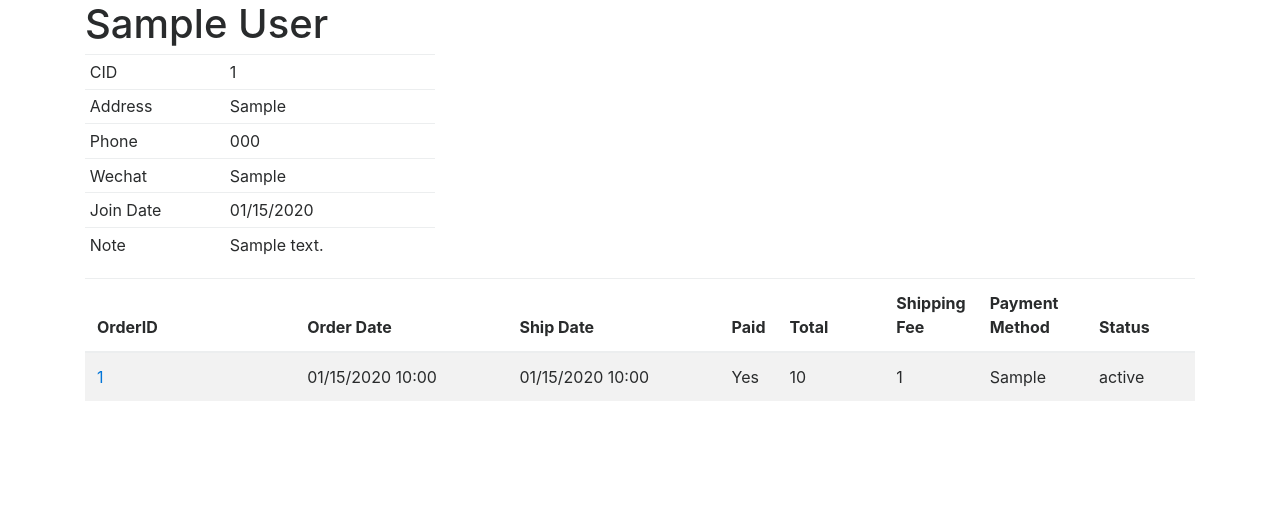
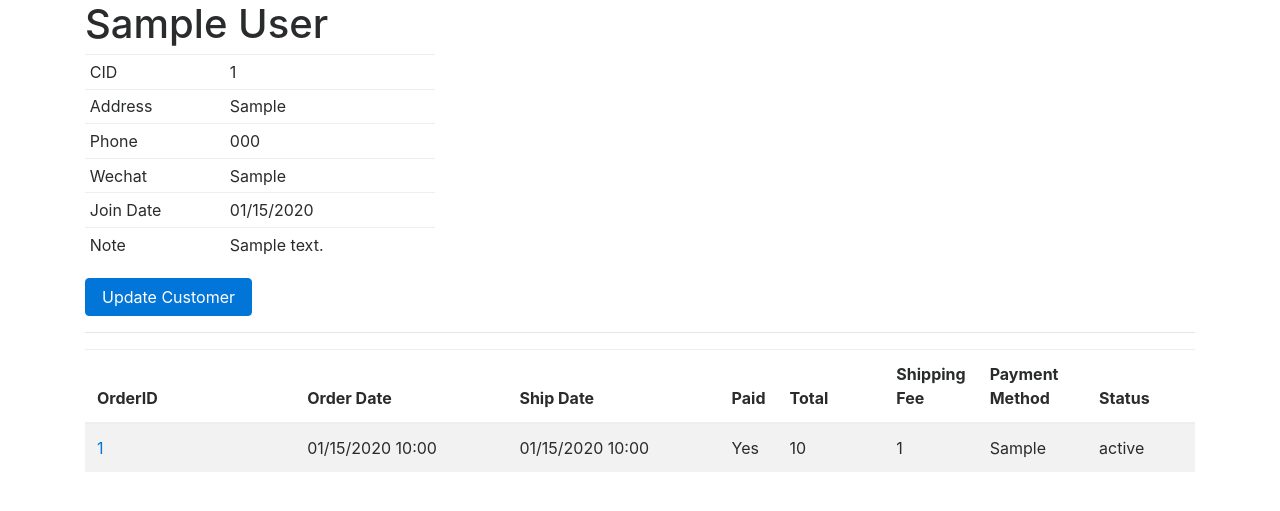
Before and after one commit to shtsai/xigua_shopping, a Django app: page /customer/1/ in a window 1280 px wide. Shown: the part 54-565 px from the top of the page. Run offline with Django 3.2, Linux system fonts and the light colour scheme; tables that the repository leaves empty hold one stand-in row (values such as "Sample post"); some libraries are stand-ins or nearby versions.

Commit message:
add functionality to update customer info

```diff
--- a/backend/templates/backend/customer_detail.html
+++ b/backend/templates/backend/customer_detail.html
@@ -37,6 +37,42 @@
 		</div>
 		<div class="col-8"></div>
 	  </div>
+	</div>
+
+	<div class="container">
+		<a href="#updateCustomer" data-toggle="collapse" class="btn btn-primary" role="button">Update Customer</a>
+		<hr>
+	</div>
+
+	<div class="container collapse ml-4 mb-4" id="updateCustomer">
+	<form action='{% url 'backend:updatecustomer' %}' method="post">
+		{% csrf_token %}
+		<input type="hidden" name="cid" value={{ customer.cid }}>
+		<div class="form-group">
+			<label>Name</label>
+			<input type="text" class="form-control" name="name" value={{ customer.cname }}>
+		</div>
+		<div class="form-group">
+			<label>Address</label>
+			<input type="text" class="form-control" name="address" value={{ customer.caddr }}>
+		</div>
+		<div class="form-row">
+		    <div class="form-group col-md-6">
+			<label>Phone</label>
+			<input type="text" class="form-control" name="phone" value={{ customer.cphone }}>
+		    </div>
+		    <div class="form-group col-md-6">
+			<label>Wechat</label>
+			<input type="text" class="form-control" name="wechat" value={{ customer.cwechat }}>
+		    </div>
+		</div>
+		<div class="form-group">
+			<label>Note</label>
+			<input type="text" class="form-control" name="note" value={{ customer.cnote }}>
+		</div>
+		<button type="submit" class="btn btn-primary">Submit</button>
+	</form>
+	<hr>
 	</div>
 
 
--- a/backend/urls.py
+++ b/backend/urls.py
@@ -22,4 +22,5 @@ urlpatterns = [
     path('addpayment/', views.addpayment, name='addpayment'),
     path('addshipping/', views.addshipping, name='addshipping'),
     path('addcustomer/', views.addcustomer, name='addcustomer'),
+    path('updatecustomer/', views.updatecustomer, name='updatecustomer'),
 ]
```
Also changed, not shown: backend/views/customer.py (+15 -0 lines).
